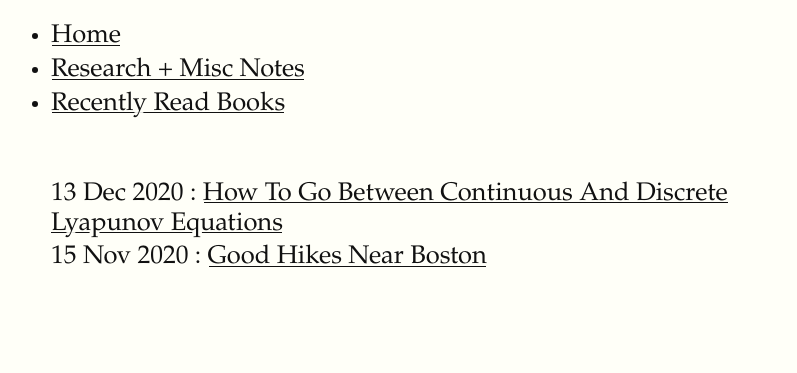
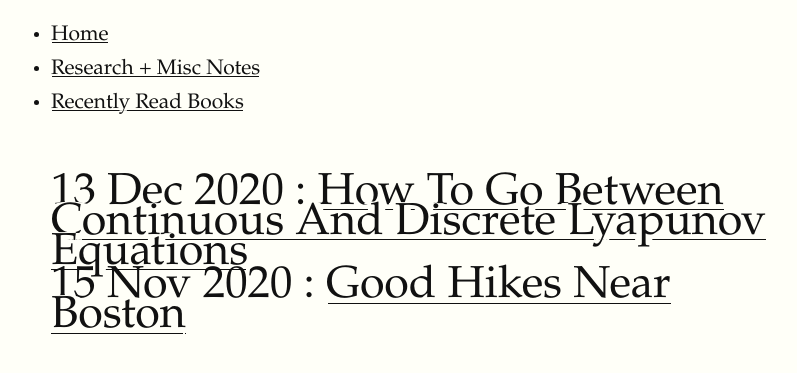
Before and after one commit to kozleo/kozleo.github.io, a Jekyll site: the page built from blog/index.html, in a window 1280 px wide. Shown: the top 373 px of the page, without its empty margins (325-1122 px from the left). Built offline with Jekyll 4.4.1, drawn with Linux system fonts in a browser that asks for light colours; nearby versions of some CDN libraries.

Commit message:
Update main.css

```diff
--- a/css/main.css
+++ b/css/main.css
@@ -435,11 +435,6 @@
 ul.posts li {
     list-style: none;
 
-}
-.katex {
-    font-size: 2.0vw;
-}
-
 li {
     font-size: 1.7rem;
 }
```
